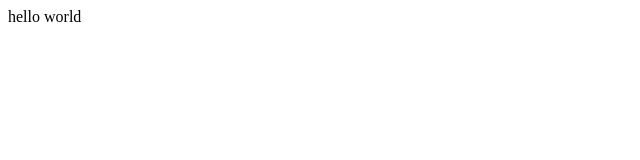
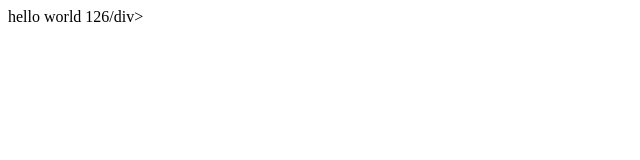
Before and after one commit to krisyangjian/mypro, a plain HTML site: page index.html in a window 1280 px wide. Shown: the full height of the page, 0-640 px from the left. Drawn offline with Linux system fonts and the light colour scheme.

Commit message:
126 commit

```diff
--- a/index.html
+++ b/index.html
@@ -1 +1 @@
-<div>hello world</div>
+<div>hello world 126/div>
```
